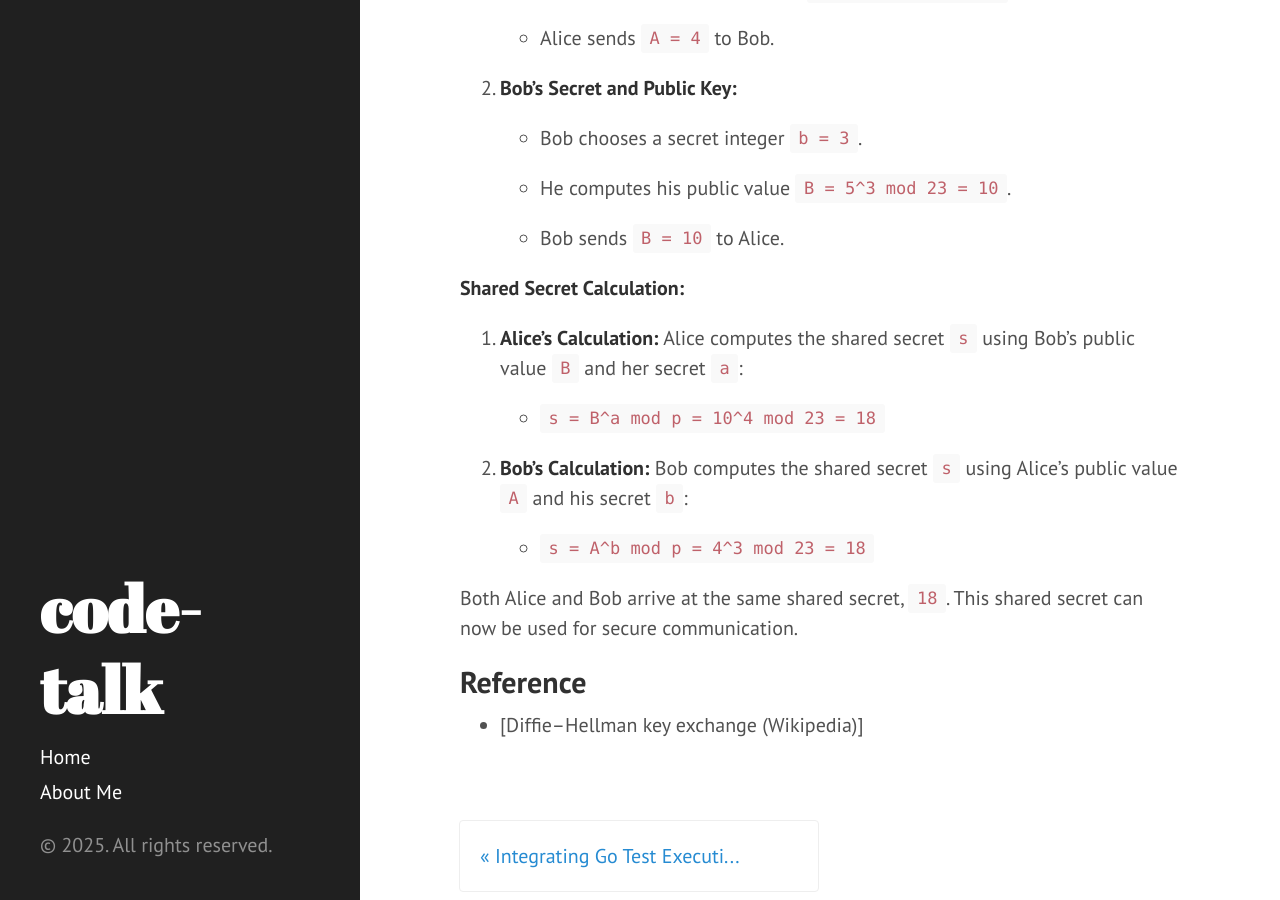
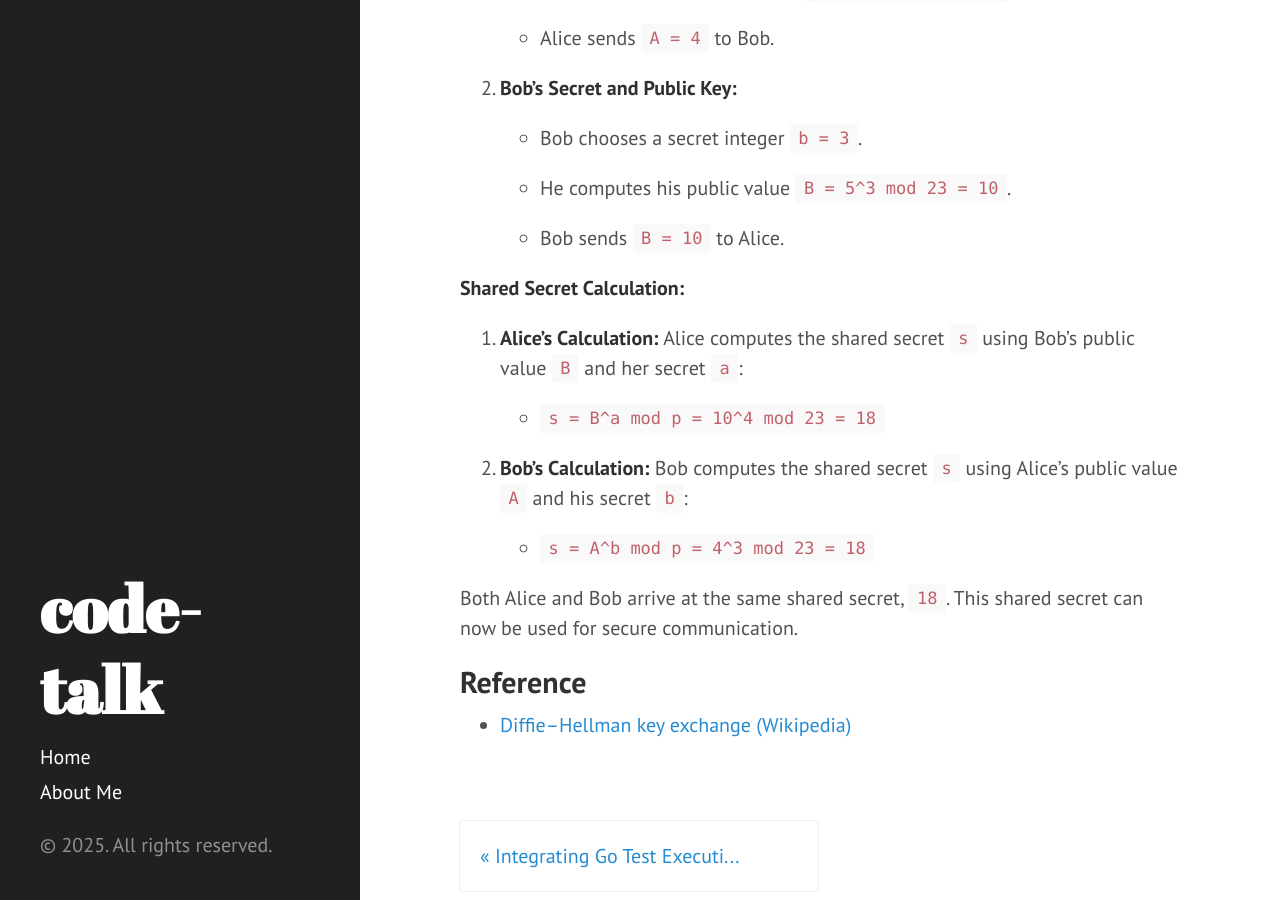
Before and after one commit to code-atom/code-atom.github.io, a Jekyll site: the page built from _posts/2025-07-13-diffie-hellman-key-exchange.markdown, in a window 1280 px wide and 900 px high, scrolled down 2169 px. Built offline with Jekyll 4.4.1, drawn with Linux system fonts in a browser that asks for light colours; Markdown is read by kramdown in place of the engine named in the settings; part of the change alters nothing that is shown.

```diff
--- a/_posts/2025-07-13-diffie-hellman-key-exchange.markdown
+++ b/_posts/2025-07-13-diffie-hellman-key-exchange.markdown
@@ -74,4 +74,4 @@ Here is a simple example computation of the Diffie-Hellman key exchange:
 Both Alice and Bob arrive at the same shared secret, `18`. This shared secret can now be used for secure communication.
 
 ## Reference
-- [Diffie–Hellman key exchange (Wikipedia)]
+- [Diffie–Hellman key exchange (Wikipedia)](https://en.wikipedia.org/wiki/Diffie%E2%80%93Hellman_key_exchange)
```
